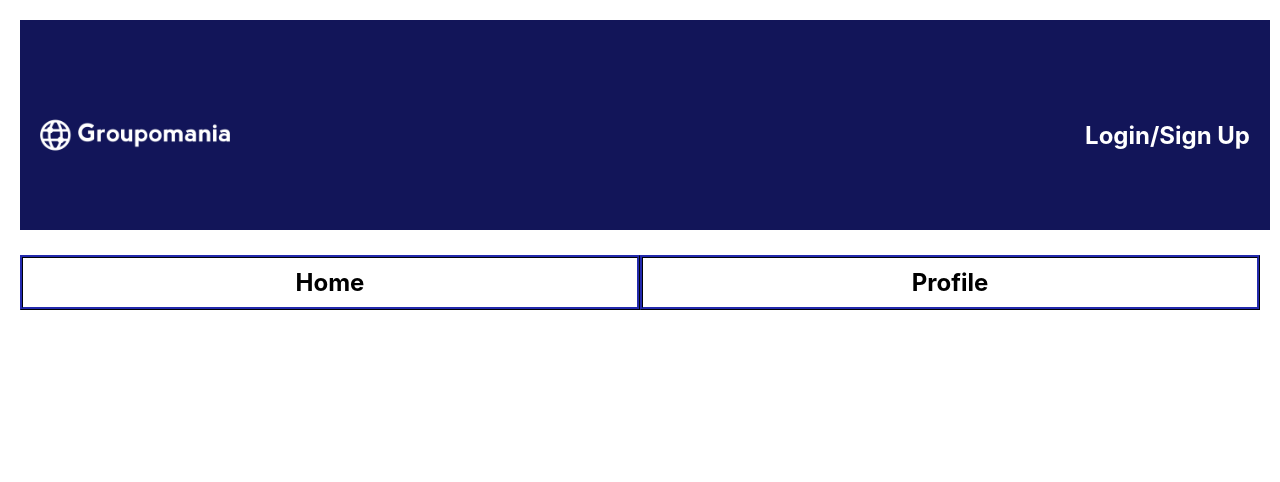
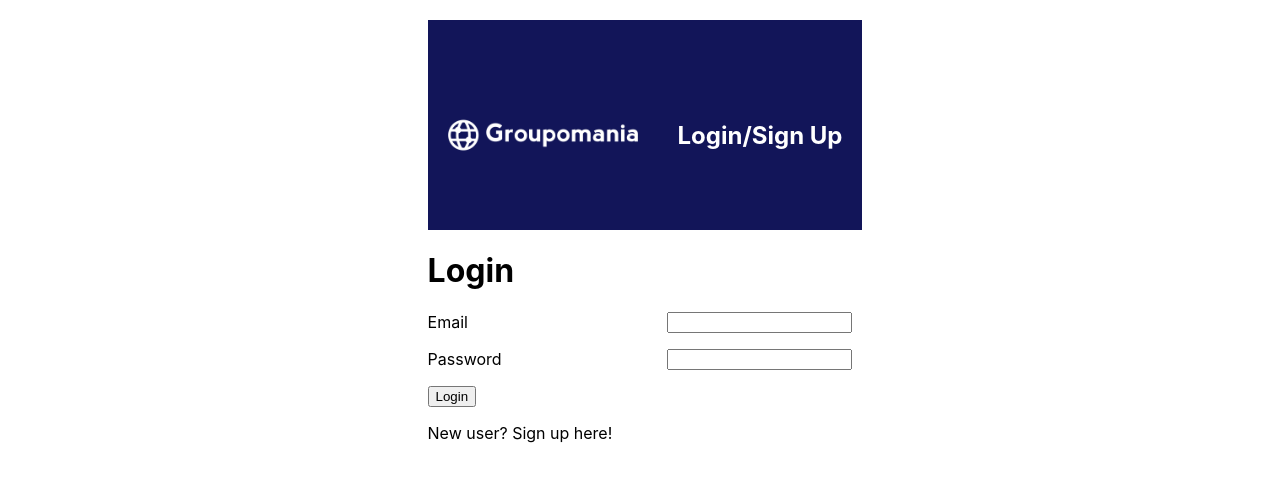
Before and after one commit to juliah90/p7-groupomania, a React (Create React App) app in the folder frontend/: page /login in a window 1280 px wide. Shown: the top 482 px of the page. Built offline with nearby package versions, Linux system fonts and the light colour scheme.

Commit message:
added basic layout for profile

```diff
--- a/frontend/src/pages/LoginPage.jsx
+++ b/frontend/src/pages/LoginPage.jsx
@@ -1,14 +1,61 @@
-import React from 'react';
+import React, { useState } from 'react';
+import axios from 'axios';
 import Header from '../components/Header';
-import Navigation from '../components/Navigation';
+import "../styles/login.css"
 
 function LoginPage() {
+    const [email, setEmail] = useState('');
+    const [password, setPassword] = useState('');
+
+    const handleSubmit = async (e) => {
+        // Prevent the default form submission and page reload
+        e.preventDefault();
+
+        try {
+            // Make an HTTP POST request to your login endpoint
+            const response = await axios.post("https://example.com/login", { email, password });
+
+            // Handle the response from the server
+            console.log(response.data); // For example, log the response data to the console
+        } catch (error) {
+            // Handle any errors that occur during the request
+            console.error(error);
+        }
+    };
+
     return (
         <div style={{ padding: 20 }}>
             <Header />
             { }
-            <Navigation />
-            { }
+            <div>
+            <form id="login" onSubmit={handleSubmit}>
+                    <h1>Login</h1>
+                    <p className="item">
+                        <label htmlFor="email"> Email </label>
+                        <input
+                            type="email"
+                            name="email"
+                            id="email"
+                            value={email}
+                            onChange={(e) => setEmail(e.target.value)}
+                        />
+                    </p>
+                    <p className="item">
+                        <label htmlFor="password"> Password </label>
+                        <input
+                            type="password"
+                            name="password"
+                            id="password"
+                            value={password}
+                            onChange={(e) => setPassword(e.target.value)}
+                        />
+                    </p>
+                    <p className="item">
+                        <input type="submit" value="Login" />
+                    </p>
+                </form>
+            </div>
+            <div className='newUserRedirect'>New user? Sign up here!</div>
         </div>
     );
 };
--- a/frontend/src/pages/SignUpPage.jsx
+++ b/frontend/src/pages/SignUpPage.jsx
@@ -1,14 +1,30 @@
-import React from 'react';
+import React, { useState } from 'react';
+import axios from 'axios';
 import Header from '../components/Header';
-import Navigation from '../components/Navigation';
+import "../styles/login.css"
 
 function SignUpPage() {
     return (
         <div style={{ padding: 20 }}>
             <Header />
             { }
-            <Navigation />
-            { }
+            <div>
+                <form action="" id="login" method="post">
+                    <h1>New User Sign Up</h1>
+                    <p className="item">
+                        <label for="email"> Email </label>
+                        <input type="email" name="email" id="email" />
+                    </p>
+                    <p className="item">
+                        <label for="password"> Password </label>
+                        <input type="password" name="password" id="password" />
+                    </p>
+                    <p className="item">
+                        <input type="submit" value="Sign up" />
+                    </p>
+                </form>
+            </div>
+            <div className='signInRedirect'>Already have an account? Sign in here.</div>
         </div>
     );
 }
--- a/frontend/src/pages/UserProfilePage.jsx
+++ b/frontend/src/pages/UserProfilePage.jsx
@@ -1,6 +1,7 @@
 import React from 'react';
 import Header from '../components/Header';
 import Navigation from '../components/Navigation';
+import "../styles/profile.css"
 
 function UserProfilePage() {
     return (
@@ -9,6 +10,13 @@ function UserProfilePage() {
             { }
             <Navigation />
             { }
+            <div className='profilePictureAndName'>
+                <img className='profileImage'></img>
+                <h1 className='profileName'>Jane Doe</h1>
+                <h2 className='companyPosition'>General Merchandiser</h2>
+                <p className='editProfile'>Edit Profile</p>
+            </div>
+            <div className='aboutMe'>About Me</div>
         </div>
     );
 };
--- /dev/null
+++ b/frontend/src/styles/login.css
@@ -0,0 +1,10 @@
+
+body {
+    display: flex;
+    justify-content: center;
+  }
+  .item {
+    display: flex;
+    justify-content: space-between;
+    gap: 20px;
+  }
--- /dev/null
+++ b/frontend/src/styles/profile.css
@@ -0,0 +1,23 @@
+.profilePictureAndName {
+    display: flex;
+}
+
+.profileImage {
+    border-radius: 50%;
+}
+
+.profileName {
+    font-weight: bold;
+}
+
+.companyPosition {
+    font-weight: bold;
+}
+
+.editProfile {
+    font-style: italic;
+}
+
+.aboutMe {
+    font-weight: bold;
+}
```
Also changed, not shown: frontend/src/index.css (line endings or trailing spaces), 1 other file (tests, documents, lock files or other folders).
